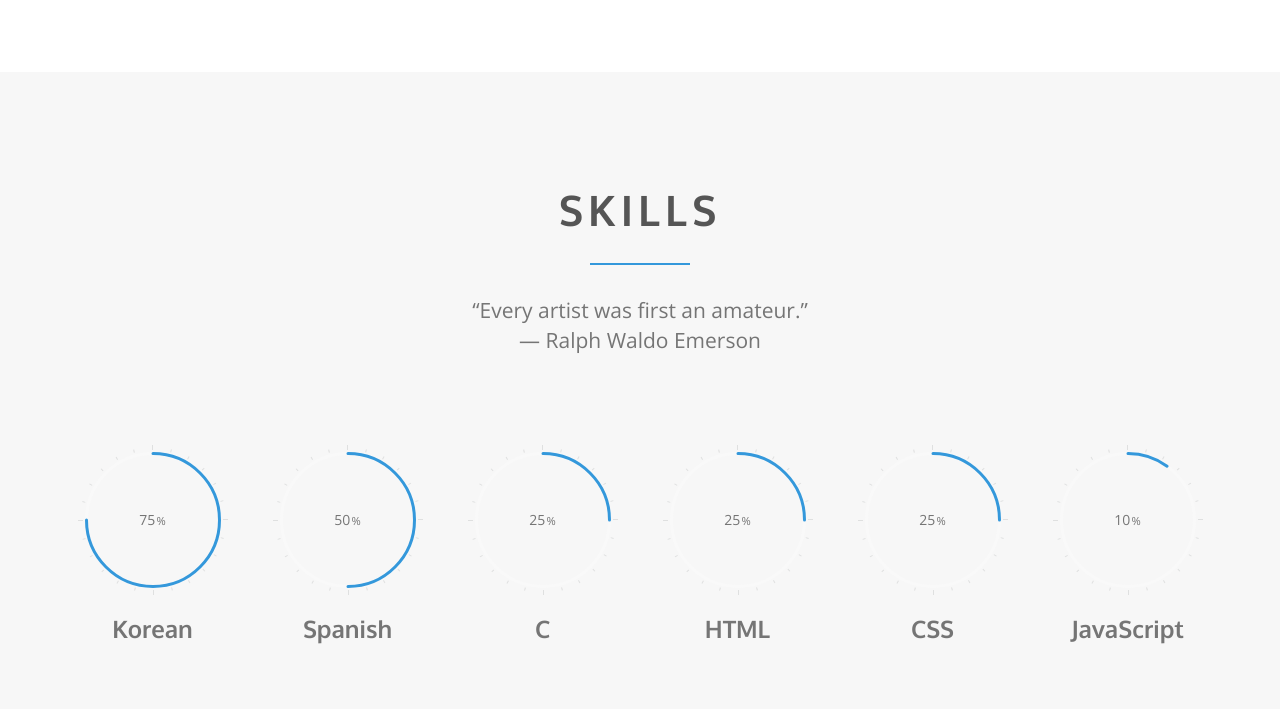
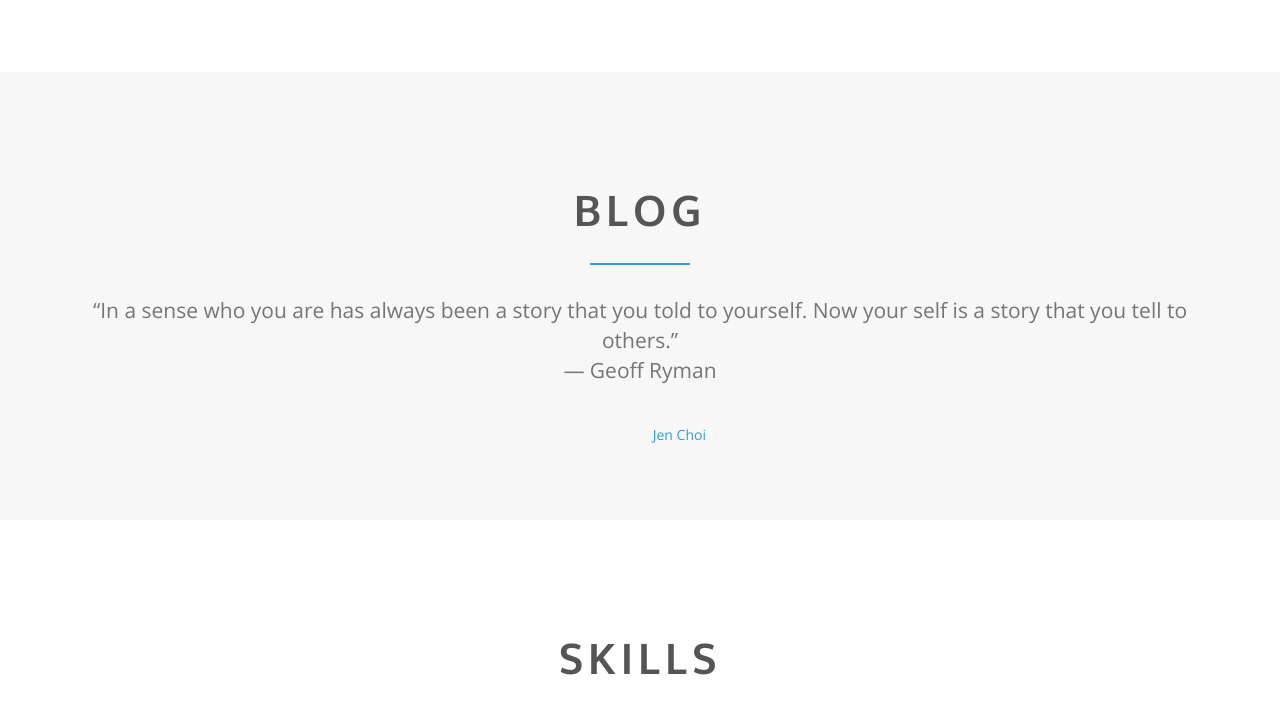
Before and after one commit to jenchoi/jenchoi_co, a plain HTML site: page index.html in a window 1280 px wide. Shown: the part 1521-2230 px from the top of the page. Drawn offline with nearby package versions, Linux system fonts and the light colour scheme; a script that the page names is missing.

Commit message:
5th Draft

```diff
--- a/css/main.css
+++ b/css/main.css
@@ -132,7 +132,7 @@ background-color: transparent;
 
 #page-profile{
     padding: 75px 0;
-    background:#fff;
+    background:#ffffff;
 }
 
 #page-profile .profile{
@@ -142,10 +142,16 @@ background-color: transparent;
 
 }
 
+#page-blog{
+    padding: 75px 0;
+    background:#f7f7f7;
+    text-align: center;
+}
+
 
 #page-skills{
     padding: 75px 0;
-    background:#f7f7f7;
+    background:#fff;
     text-align: center;
 }
 
--- a/index.html
+++ b/index.html
@@ -68,6 +68,7 @@
           <ul class="nav navbar-nav" id="main-menu">
             <li><a href="#page-welcome">Home</a></li>
             <li><a href="#page-profile">Profile</a></li>
+            <li><a href="#page-blog">Blog</a></li>
             <li><a href="#page-skills">Skills</a></li>
             <li><a href="#page-education">Education</a></li>
             <li><a href="#page-experience">Experience</a></li>
@@ -128,6 +129,25 @@
             </div>
       </div>
     </section><!-- profile ends -->
+    <!--blog section begins -->
+    <section id="page-blog" class="page-blog">
+       <div class="container">
+                <header class="section-header">
+                    <h2 class="section-title"><span>BLOG</span></h2>
+                     <div class="spacer"></div>
+                    <p class="section-subtitle">“In a sense who you are has always been a story that you told to yourself. Now your self is a story that you tell to others.”  <br>― Geoff Ryman</p>
+                </header>
+
+              <div class="row">
+                <div class='col-md-1'></div>
+                <div class='col-md-10'>
+                <script async src="https://static.medium.com/embed.js"></script><a class="m-profile" data-width="100%" href="https://medium.com/@jenchoi">Jen Choi</a>
+                <div class='col-md-1'></div>
+                </div>
+            </div>
+
+       </div>
+    </section><!-- blog section ends -->
     <!-- skills begins -->
      <section id="page-skills" class="page-skills">
        <div class="container">
```
